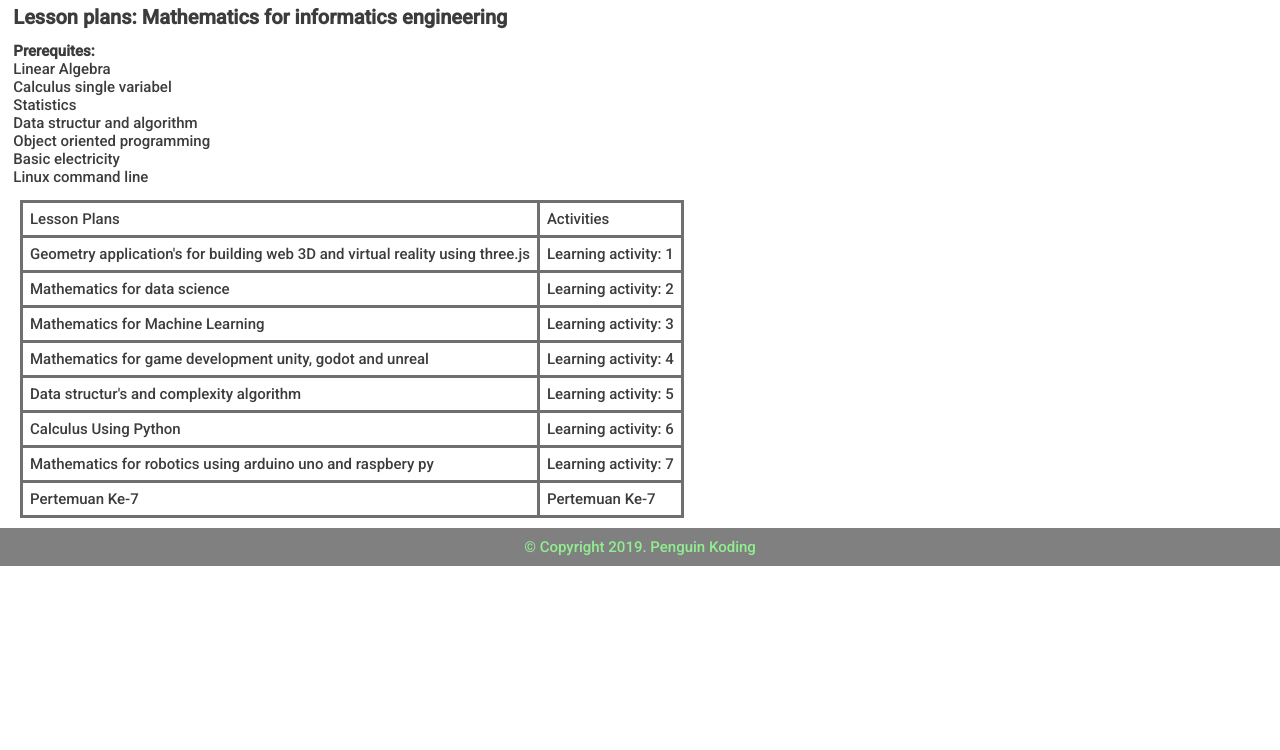
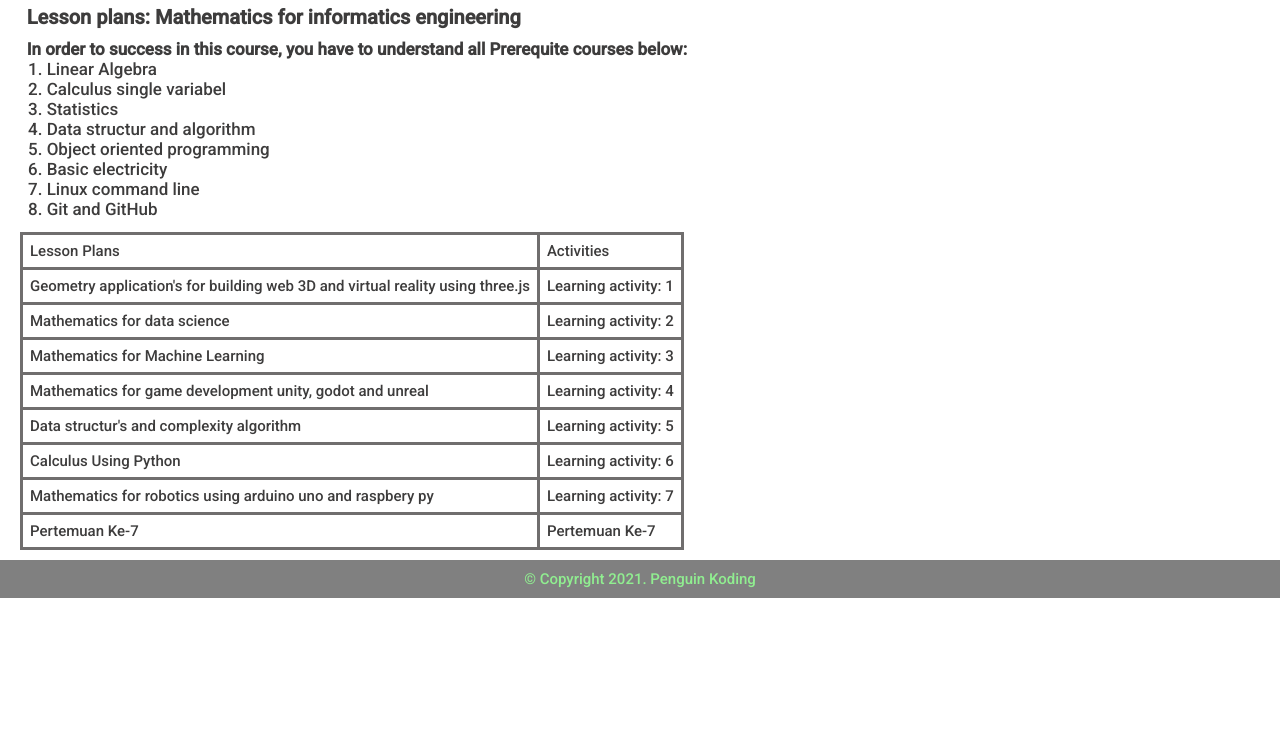
Before and after one commit to kamhar-ngado/webPolnam, a plain HTML site: page courses.html in a window 1280 px wide. Shown: the part 50-800 px from the top of the page. Drawn offline with Linux system fonts and the light colour scheme; a script that the page names is missing.

Commit message:
fix typo

```diff
--- a/courses.html
+++ b/courses.html
@@ -24,9 +24,6 @@
             <a href="programming.html" class="nav-link">Programming</a>
           </li>
           <li class="nav-item">
-            <a href="#" class="nav-link">Projects</a>
-          </li>
-          <li class="nav-item">
             <a href="#" class="nav-link">Login</a>
           </li>
         </ul>
@@ -38,10 +35,11 @@
       </nav>
     </header>
 
-    <h2>Lesson plans: Mathematics for informatics engineering</h2>
+    <h2>Lesson plans: Mathematics for informatics engineering </h2>
 
     <div class="prerequites">
-      <p> <span class="fontBold">Prerequites:</span>
+      <p class="fontBold">In order to success in this course, you have to understand all Prerequite courses below:</span>  </p>
+      <ol>
         <li>Linear Algebra</li>
         <li>Calculus single variabel</li>
         <li>Statistics</li>
@@ -49,8 +47,8 @@
         <li>Object oriented programming</li>
         <li>Basic electricity</li>
         <li>Linux command line</li>
+        <li>Git and GitHub</li>
       </ol>
-    </p>
     </div>
 
     <table>
@@ -108,7 +106,7 @@
     </table>
 
     <div class="footer">
-      <p>&copy; Copyright 2019. Penguin Koding</p>
+      <p>&copy; Copyright 2021. Penguin Koding</p>
     </div>
   </body>
 
--- a/styles.css
+++ b/styles.css
@@ -109,20 +109,26 @@ h2 {
   font-family: "Roboto", sans-serif;
   font-size: 2em;
   margin-top: 10px;
-  margin-bottom: 10pt;
-  margin-left: 10pt;
-  margin-right: 10pt;
+  margin-bottom: 0;
+  margin-left: 20pt;
+  margin-right: 20px;
   color: rgb(61, 60, 60);
 }
 
 .prerequites {
   font-family: "Roboto", sans-serif;
-  font-size: 1.5em;
+  font-size: 1.7em;
   margin-top: 10px;
   margin-bottom: 10pt;
-  margin-left: 10pt;
+  margin-left: 20pt;
   margin-right: 10pt;
   color: rgb(61, 60, 60);
+}
+
+ol li {
+  list-style-type: upper-greek;
+  margin-left: 20px;
+  margin-right: 20px;
 }
 
 .fontBold {
@@ -131,6 +137,7 @@ h2 {
 
 table {
   margin-left: 20px;
+  margin-right: 20px;
   border-collapse: collapse;
 }
 
```
Also changed, not shown: index.html (+1 -4 lines), programming.html (+0 -3 lines).
